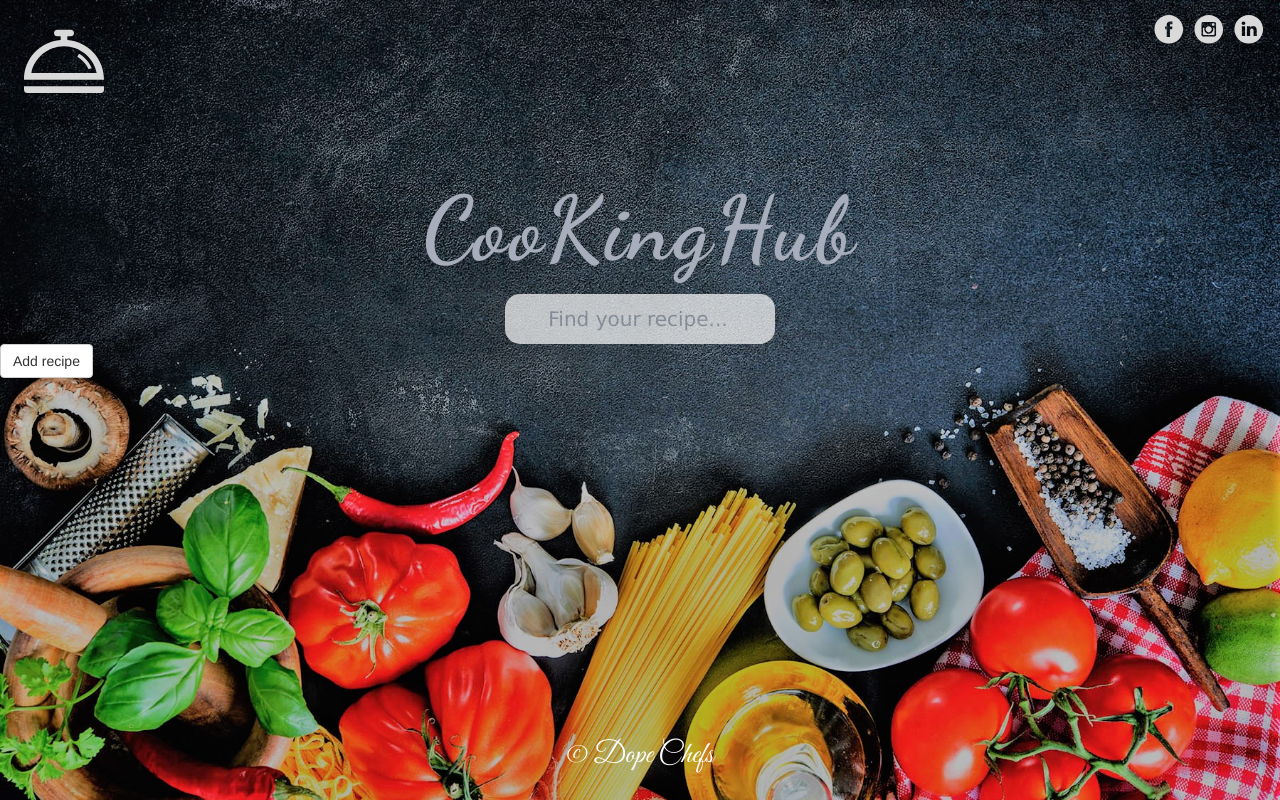
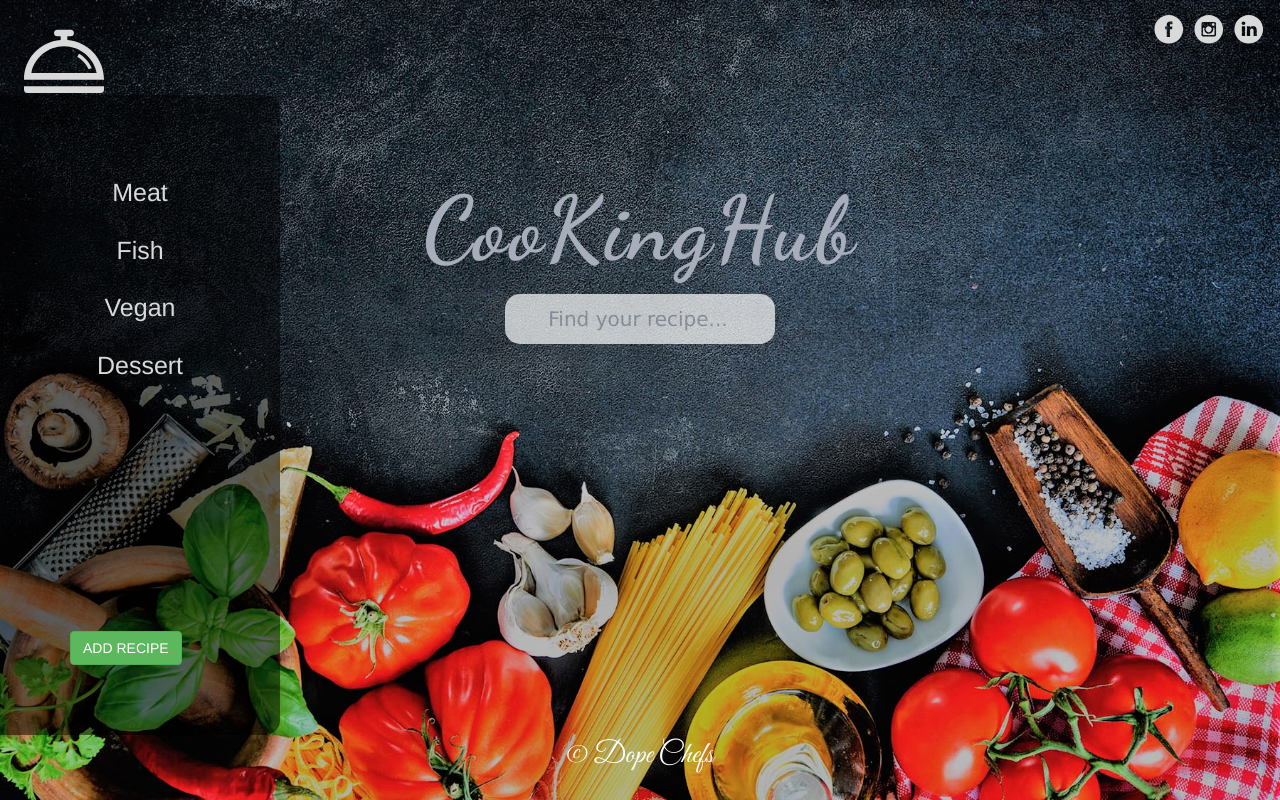
Before and after one commit to shdwskip/FE-Teamwork-Cooking-Book, a plain HTML site: page index.html in a window 1280 px wide. Both pictures are taken after a click on the link 64 px from the left and 88 px from the top of the page. Drawn offline with nearby package versions, Linux system fonts and the light colour scheme.

Commit message:
Add side menu, add js for menu button

```diff
--- a/css/main.css
+++ b/css/main.css
@@ -181,3 +181,77 @@ footer p {
 .save-close-recipe {
     padding-top: 10px;
 }
+/* side nav */
+.sidenav {
+    height: 80%; /* 100% Full-height */
+    width: 35vmin; /* 0 width - change this with JavaScript */
+    display: none;
+    position: fixed; /* Stay in place */
+    z-index: 1; /* Stay on top */
+    top: 1; /* Stay at the top */
+    left: 0;
+    border-top-right-radius: 15px;
+    border-bottom-right-radius: 15px;
+    background: rgba(0, 0, 0, 0.5); /* Black*/
+    overflow-x: hidden; /* Disable horizontal scroll */
+    padding-top: 60px; /* Place content 60px from the top */
+    transition: 0.5s; /* 0.5 second transition effect to slide in the sidenav */
+}
+
+/* The navigation menu links */
+.sidenav a {
+    padding: 8px;
+    text-decoration: none;
+    font-size: 25px;
+    color: #818181;
+    display: block;
+    transition: 0.3s;
+}
+
+/* When you mouse over the navigation links, change their color */
+.sidenav a:hover {
+    color: #f1f1f1;
+}
+
+/* Position and style the close button (top right corner) */
+.sidenav .closebtn {
+    position: absolute;
+    top: 0;
+    right: 25px;
+    font-size: 36px;
+    margin-left: 50px;
+}
+
+/* Style page content - use this if you want to push the page content to the right when you open the side navigation */
+#main {
+    transition: margin-left .5s;
+    padding: 20px;
+}
+.but {
+    position: absolute;
+    bottom: 0;
+    margin-left: 25%;
+    margin-bottom: 25%;
+    min-width: 2rem;
+}
+
+.menu {
+    margin-bottom: 10%;
+
+}
+.menu li {
+    margin-top: 6%;
+    list-style-type: none;
+    text-align: center;
+}
+.menu li a {
+    color: #D8D9D8;
+}
+.meals-menu a {
+    cursor: pointer;
+}
+/* On smaller screens, where height is less than 450px, change the style of the sidenav (less padding and a smaller font size) */
+@media screen and (max-height: 450px) {
+    .sidenav {padding-top: 15px;}
+    .sidenav a {font-size: 18px;}
+}
--- a/index.html
+++ b/index.html
@@ -46,7 +46,7 @@
 
             <div class="meals-menu col-xs-3">
 
-                <a href="#">
+                <a id="nav-overlay">
                     <svg class="menu-button" enable-background="new 0 0 24 24" height="80px" version="1.1" viewBox="0 0 24 24" width="80px" xml:space="preserve"
                         xmlns="http://www.w3.org/2000/svg" xmlns:xlink="http://www.w3.org/1999/xlink">
                         <g>
@@ -58,7 +58,31 @@
                     </svg>
                 </a>
 
-                <div class="side-menu-container">
+                <div id="side-menu" class="sidenav">
+
+
+                    <div class="menu">
+
+
+                        <li>
+                            <a href="#">Meat</a>
+                        </li>
+                        <li>
+                            <a href="#">Fish</a>
+
+                        </li>
+                        <li>
+                            <a href="#">Vegan</a>
+                        </li>
+                        <li>
+                            <a href="#">Dessert</a>
+                        </li>
+
+                    </div>
+                    <div class="addRecipeBtn">
+                        <button class="but btn btn-success" type="button" id="add-recipe">ADD RECIPE</button>
+
+                    </div>
 
                 </div>
 
@@ -81,8 +105,6 @@
 
     </div>
 
-
-    <button id="add-recipe" class="btn btn-default" type="button">Add recipe</button>
     <div class="dialog">
 
         <h2>Add Your Recipe</h2>
@@ -141,6 +163,7 @@
     <script src="https://code.jquery.com/jquery-3.3.1.min.js"></script>
     <script src="https://code.jquery.com/ui/1.12.1/jquery-ui.min.js"></script>
     <script src="https://maxcdn.bootstrapcdn.com/bootstrap/3.3.7/js/bootstrap.min.js"></script>
+    <script src="js/side-menu.js"></script>
     <script src="js/save-recipe.js"></script>
     <script src="js/default-recipes.js"></script>
     <script src="js/add-recipe-box.js"></script>
--- /dev/null
+++ b/js/side-menu.js
@@ -0,0 +1,36 @@
+(function () {
+  $("#nav-overlay").click(function () {
+    $("#side-menu").toggle();
+
+  });
+})();
+
+//$(document).mouseup(function(e) {
+//    var container = $("#mySidenav");
+//
+//    if (!container.is(e.target) && container.has(e.target).length === 0)
+//    {
+//        container.hide();
+//    }
+//
+//});
+
+//$( "#m" ).click(function() {
+//    $( ".title-anchor" ).css( "font-size", "18px" );
+//    $( ".title-search" ).css( "position", "relative" );
+//    $( ".title-search" ).css( "top", "1" );
+//
+//});
+
+
+
+
+//  function toggle_visibility(id) {
+//      var menu = document.getElementById(id);
+//      if (menu.style.display == 'block') {
+//          menu.style.display = 'none';
+//      } else {
+//          menu.style.display = 'block';
+//      }
+//  }
+//
```
